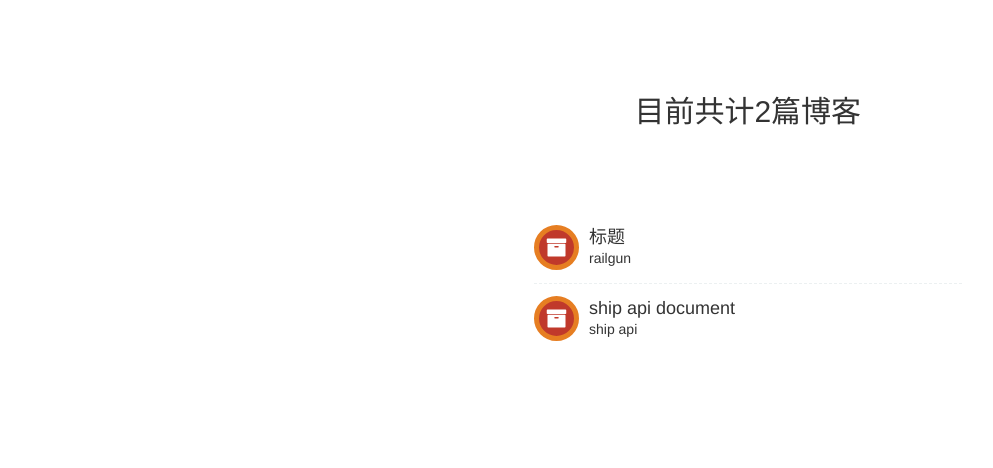
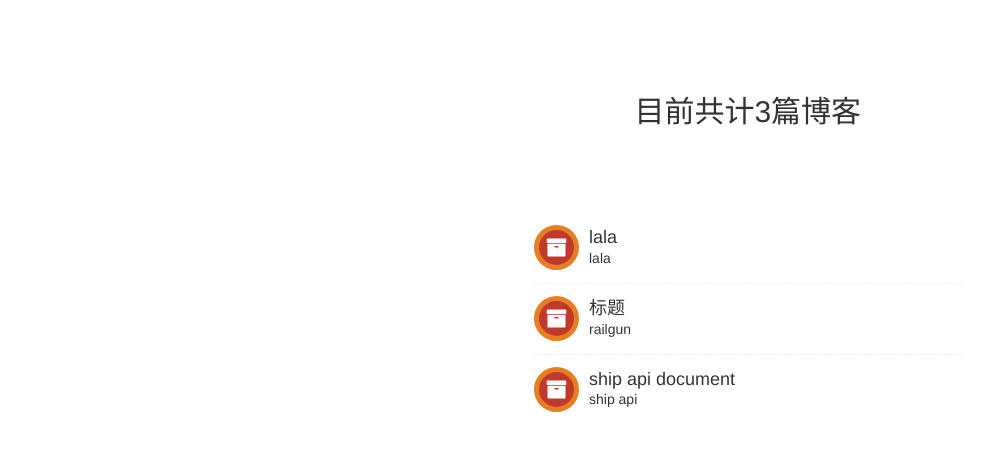
Before and after one commit to geship/geship.github.io, a plain HTML site: page index.html in a window 1280 px wide. Shown: the top 468 px of the page, without its empty margins (136-1129 px from the left). Drawn offline with nearby package versions, Linux system fonts and the light colour scheme.

Commit message:
ship site update...✅

```diff
--- a/index.html
+++ b/index.html
@@ -33,11 +33,25 @@
                 </div>
                 <div class='col-md-5'>
                     <div id="toolbox">
-                        <h2>目前共计2篇博客</h2>
+                        <h2>目前共计3篇博客</h2>
                     </div>
 
     <div id="toolbox">
         <ul class="tools">
+
+                <li>
+                    <a target="blank" href=/lala/>
+                        <div class="icon">
+                            <i class="fa fa-archive"></i>
+                        </div>
+                        <h4>lala</h4>
+                        <p>
+
+                            lala
+
+                        </p>
+                    </a>
+                </li>
 
                 <li>
                     <a target="blank" href=/test/>
```
Also changed, not shown: lala/index.html (added, +11 -0 lines).
